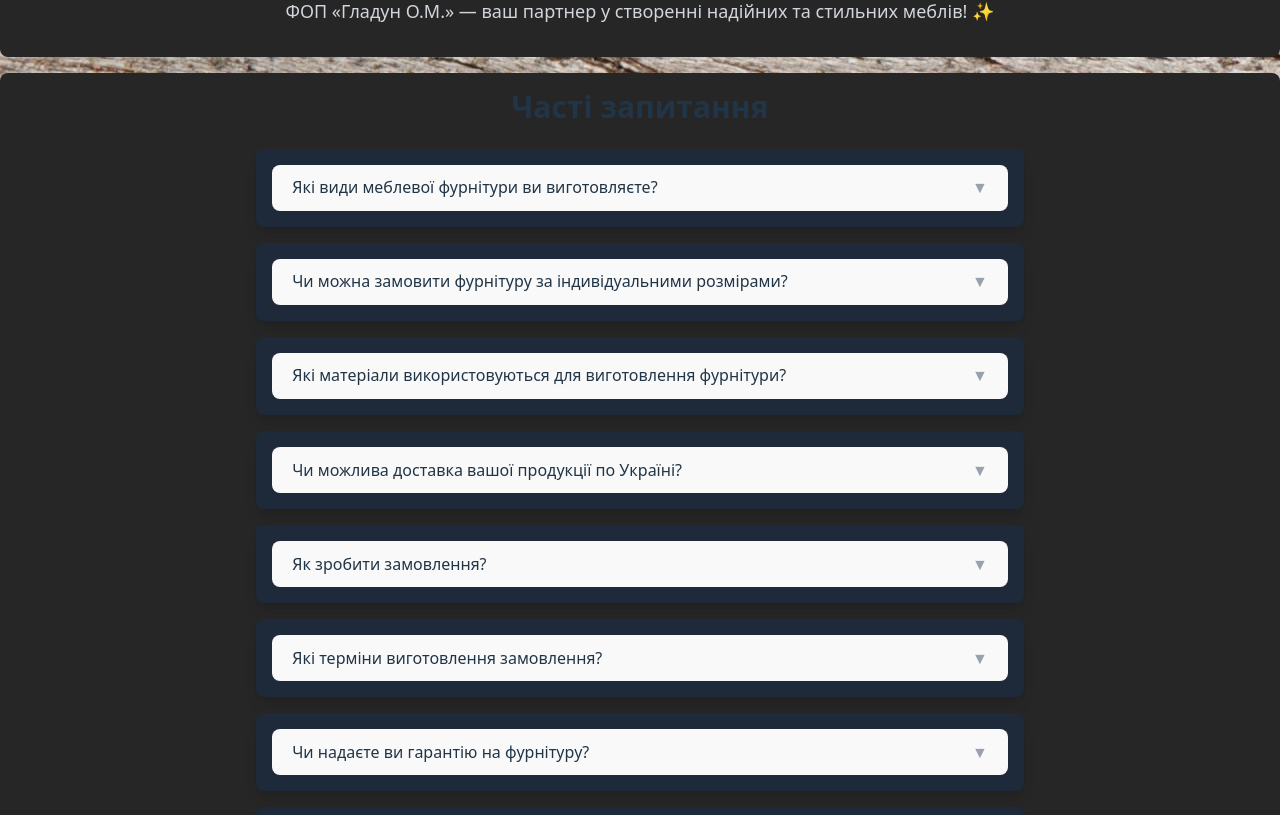
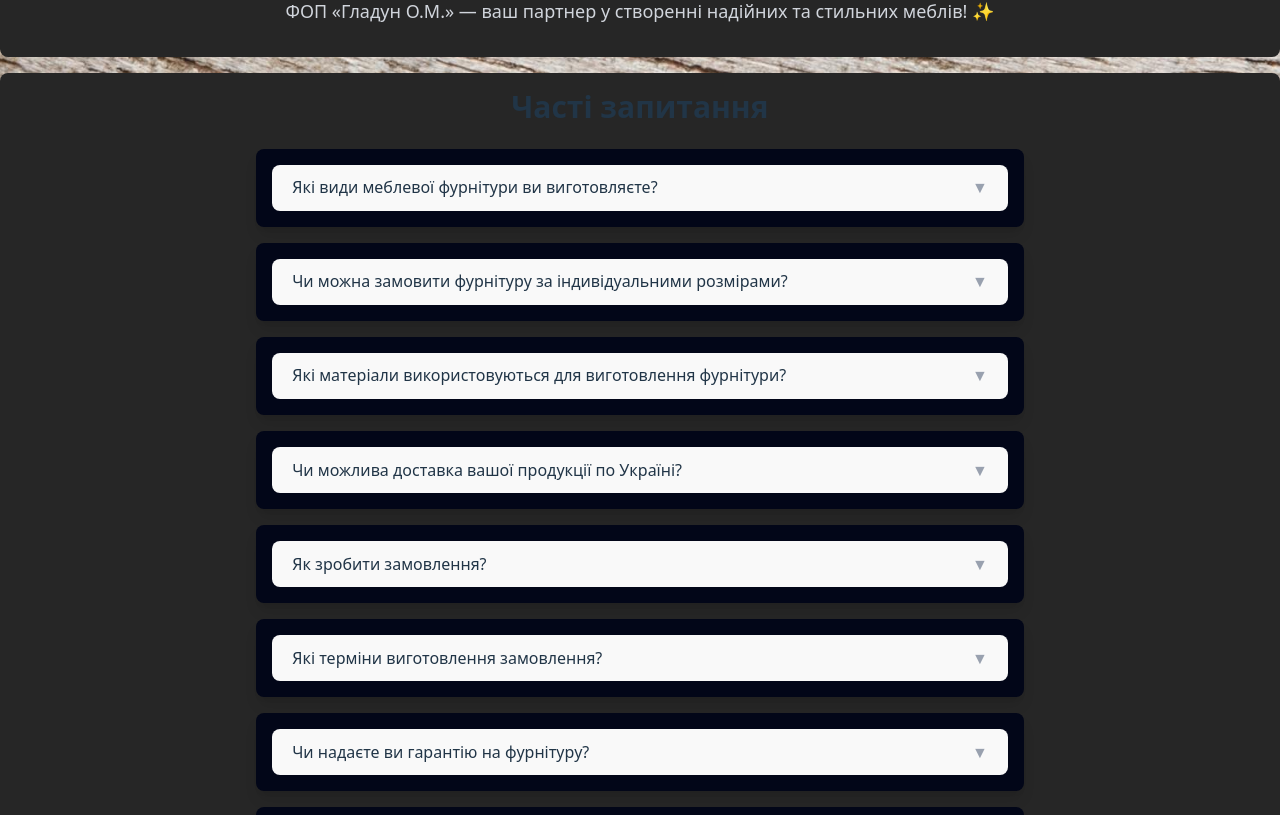
Before and after one commit to MartFrida/furnitura-app, a React (Vite) app: page / in a window 1280 px wide. Shown: the part 1488-2303 px from the top of the page. Built offline with nearby package versions, Linux system fonts and the light colour scheme.

Commit message:
styles faq

```diff
--- a/src/App.tsx
+++ b/src/App.tsx
@@ -9,7 +9,7 @@ function App() {
 
   return (
     <Router>
-      <div className="flex flex-col bg-[url(/bg.jpg)] min-h-screen min-w-screen overflow-hidden box-border">
+      <div className="flex flex-col bg-[url(/bg.jpg)] bg-cover bg-center bg-repeat h-auto w-screen overflow-hidden box-border">
         <Navbar />
         <Routes>
           <Route path="/" element={<Home />} />
--- a/src/components/FAQSection.jsx
+++ b/src/components/FAQSection.jsx
@@ -20,7 +20,7 @@ const FAQSection = () => {
 
       <div className="max-w-3xl mx-auto space-y-4">
         {faqs.map((faq, index) => (
-          <div key={index} className="bg-gray-800 p-4 rounded-lg shadow-lg">
+          <div key={index} className="bg-slate-950 p-4 rounded-lg shadow-lg">
             <button
               className="w-full flex justify-between items-center text-left font-semibold text-lg"
               onClick={() => toggleFAQ(index)}
```
